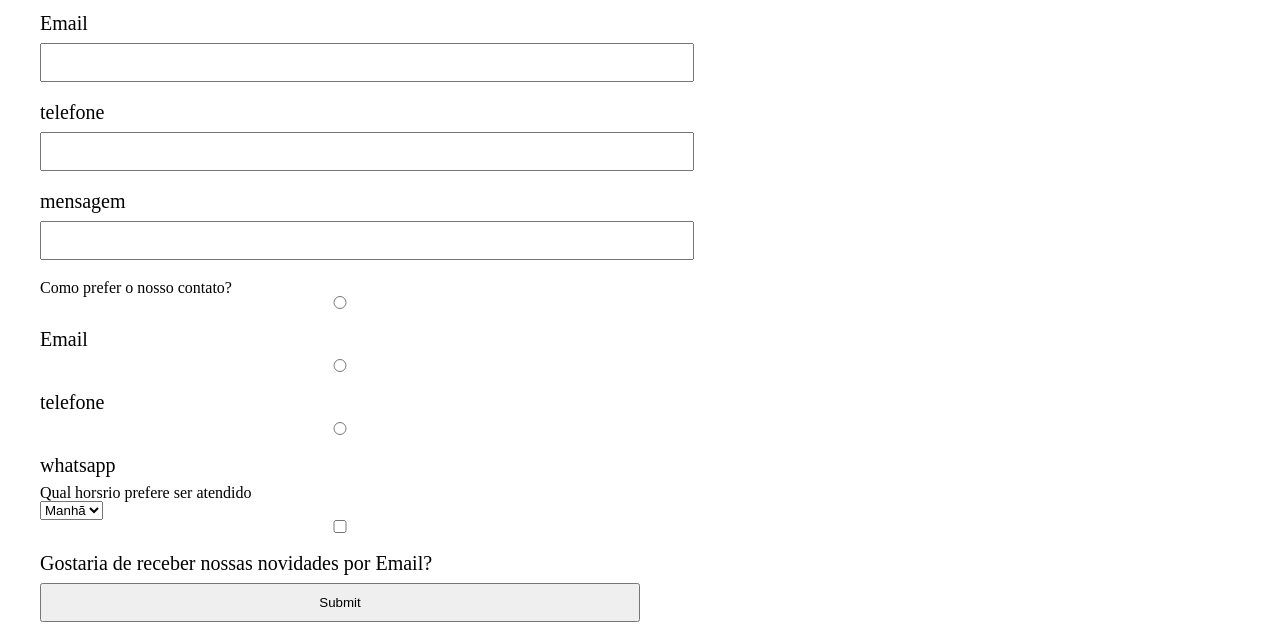
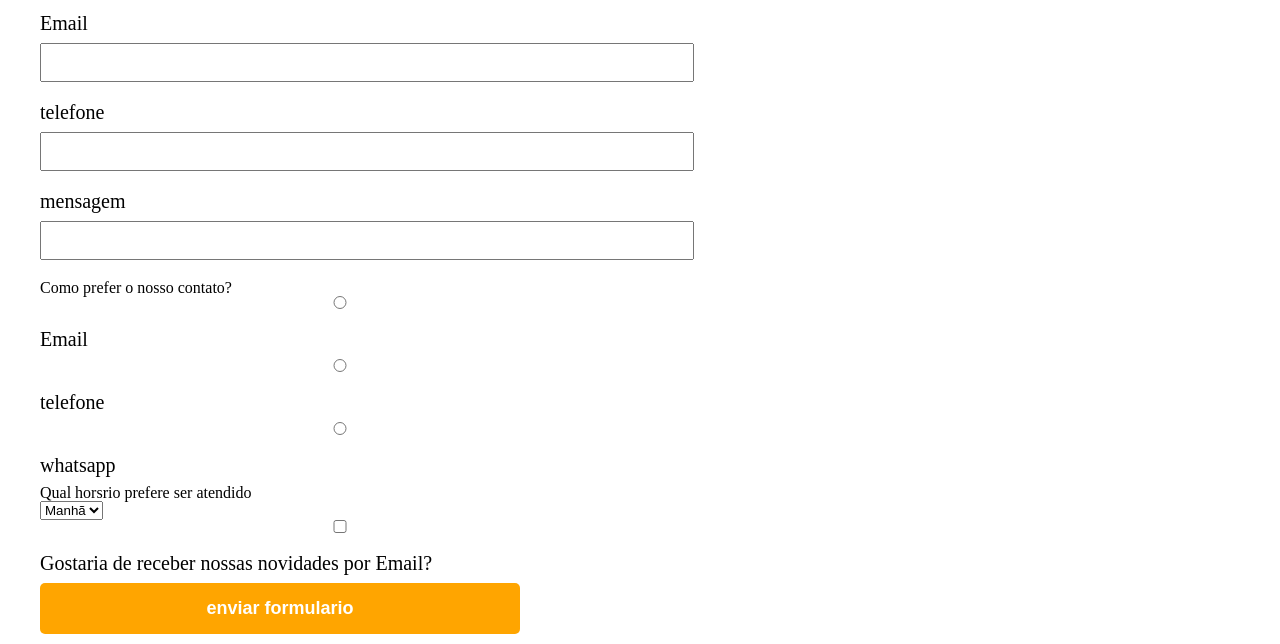
Before and after one commit to jota480/barbeariaalura, a plain HTML site: page contato.html in a window 1280 px wide. Shown: the part 156-800 px from the top of the page. Drawn offline with Linux system fonts and the light colour scheme.

Commit message:
darkorange

```diff
--- a/contato.html
+++ b/contato.html
@@ -62,7 +62,7 @@
             Gostaria de receber nossas novidades por Email?
         </label>
 
-        <input type="submit" id="enviar formulario">
+        <input type="submit" value="enviar formulario" class="enviar">
 
     </form>
 </main>]
--- a/style.css
+++ b/style.css
@@ -111,3 +111,22 @@
     padding: 10px 25px;
     width: 50%;
 }
+
+.enviar{
+    width: 40%;
+    padding: 15px 0;
+    background: orange;
+    color: white;
+    font-weight: bold;
+    font-size: 18px;
+    border: none;
+    border-radius: 5px;
+    transition: 1s all;
+    cursor: pointer;
+}
+
+.enviar:hover{
+    background:darkorange ;
+    transform: scale(1.2);
+
+}
```
